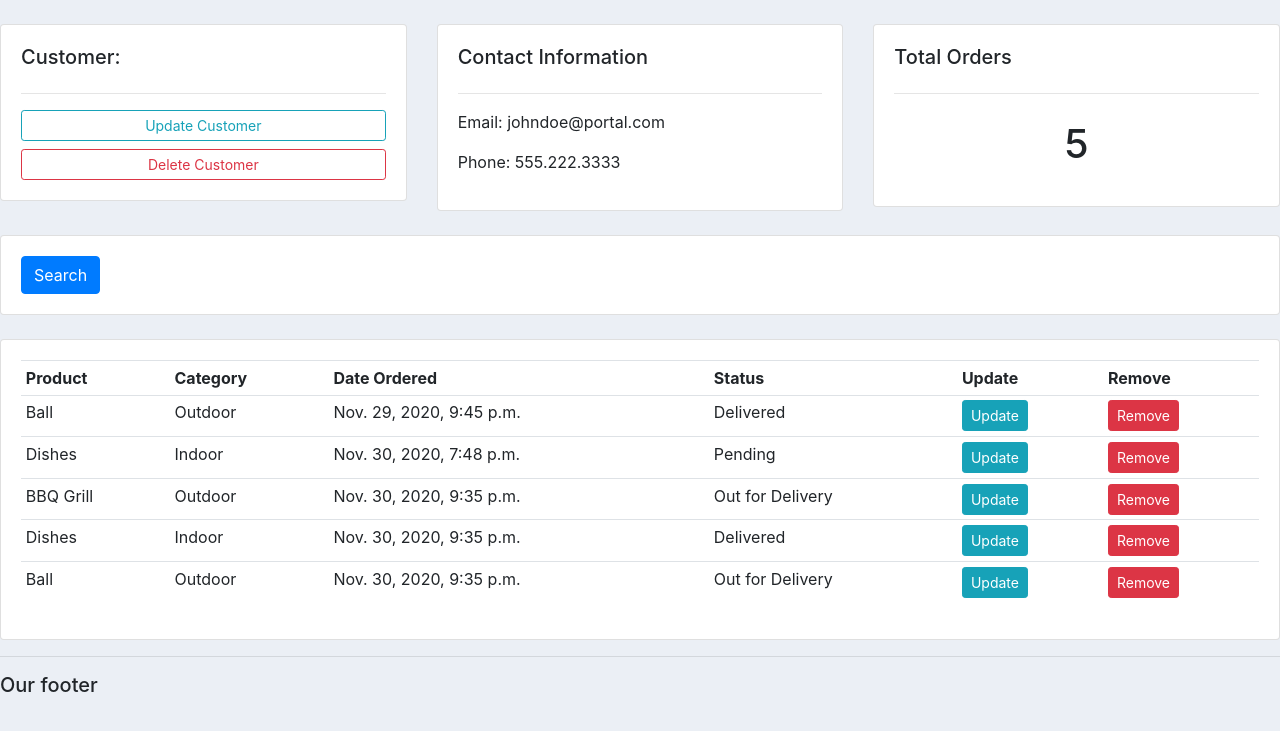
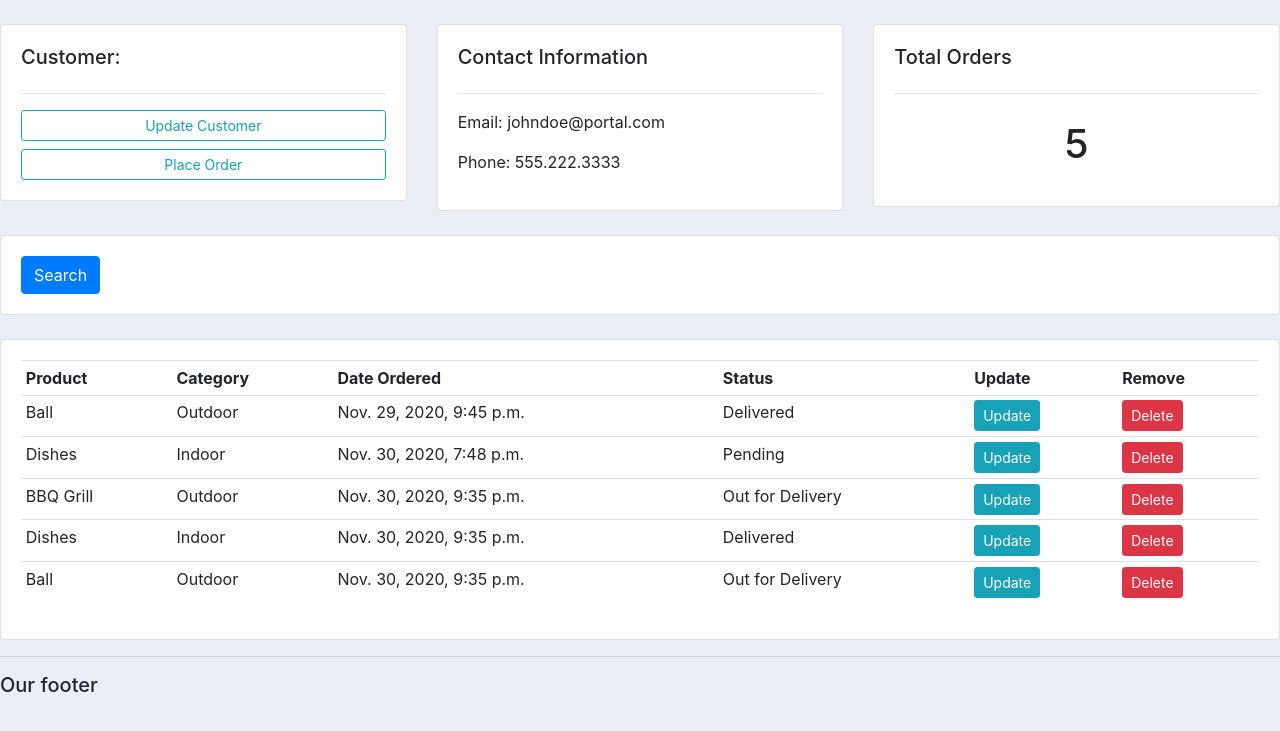
Before and after one commit to abdullah20401/Django-Customer-Relationship-Management, a Django app: page /customer/2 in a window 1280 px wide. Shown: the part 56-787 px from the top of the page. Run offline with Django 3.2, Linux system fonts and the light colour scheme; data comes from the database, SQL or seed files in the repository; both versions use the stored data as it was after the commit; some libraries are stand-ins or nearby versions.

Commit message:
Inline Formsets | Django (3.0) Crash Course Tutorials (pt 11)

```diff
--- a/accounts/models.py
+++ b/accounts/models.py
@@ -44,3 +44,6 @@ class Order(models.Model):
     product = models.ForeignKey(Product, null=True, on_delete=models.SET_NULL)
     date_created = models.DateTimeField(auto_now_add=True, null=True)
     status = models.CharField(max_length=200, null=True, choices=STATUS)
+
+    def __str__(self):
+        return self.product.name
--- a/accounts/templates/accounts/customer.html
+++ b/accounts/templates/accounts/customer.html
@@ -9,7 +9,7 @@
 			<h5>Customer:</h5>
 			<hr>
 			<a class="btn btn-outline-info  btn-sm btn-block" href="">Update Customer</a>
-			<a class="btn btn-outline-danger  btn-sm btn-block" href="">Delete Customer</a>
+			<a class="btn btn-outline-info  btn-sm btn-block" href="{% url 'create-order' customer.id %}">Place Order</a>
 
 		</div>
 	</div>
@@ -65,8 +65,8 @@
                         <td>{{ order.product.category }}</td>
                         <td>{{ order.date_created }}</td>
                         <td>{{ order.status }}</td>
-                        <td><a class="btn btn-sm btn-info" href="">Update</a></td>
-                        <td><a class="btn btn-sm btn-danger" href="">Remove</a></td>
+                        <td><a class="btn btn-sm btn-info" href="{% url 'update-order' order.id %}">Update</a></td>
+                        <td><a class="btn btn-sm btn-danger" href="{% url 'delete-order' order.id %}">Delete</a></td>
                     </tr>
                 {% endfor %}
 
--- a/accounts/templates/accounts/dashboard.html
+++ b/accounts/templates/accounts/dashboard.html
@@ -33,7 +33,7 @@
 		<h5>LAST 5 ORDERS</h5>
 		<hr>
 		<div class="card card-body">
-			<a class="btn btn-primary  btn-sm btn-block" href="">Create Order</a>
+
 			<table class="table table-sm">
 				<tr>
 					<th>Product</th>
@@ -48,8 +48,8 @@
                         <td>{{ order.product }}</td>
                         <td>{{ order.date_created }}</td>
                         <td>{{ order.status }}</td>
-                        <td><a class="btn btn-sm btn-info" href="">Update</a></td>
-                        <td><a class="btn btn-sm btn-danger" href="">Remove</a></td>
+                        <td><a class="btn btn-sm btn-info" href="{% url 'update-order' order.id %}">Update</a></td>
+                        <td><a class="btn btn-sm btn-danger" href="{% url 'delete-order' order.id %}">Delete</a></td>
                     </tr>
                 {% endfor %}
 
--- a/accounts/urls.py
+++ b/accounts/urls.py
@@ -5,4 +5,9 @@ urlpatterns = [
     path('', views.home, name='home'),
     path('products/', views.products, name='products'),
     path('customer/<str:pk>', views.customer, name='customer'),
+
+    path('create_order/<str:pk>/', views.createOrder, name='create-order'),
+    path('update_order/<str:pk>/', views.updateOrder, name='update-order'),
+    path('delete_order/<str:pk>/', views.deleteOrder, name='delete-order'),
+
 ]
--- a/accounts/views.py
+++ b/accounts/views.py
@@ -1,9 +1,10 @@
-from django.shortcuts import render
+from django.shortcuts import render, redirect
 from django.http import HttpResponse
+from django.forms import inlineformset_factory
 
 from .models import *
+from .forms import OrderForm
 
-# Create your views here.
 
 def home(request):
     orders = Order.objects.all()
@@ -41,3 +42,42 @@ def customer(request, pk):
         'order_count': order_count
     }
     return render(request, 'accounts/customer.html', context)
+
+def createOrder(request, pk):
+    OrderFormSet = inlineformset_factory(Customer, Order, fields=('product', 'status'), extra=10)
+    customer = Customer.objects.get(id=pk)
+    formset = OrderFormSet(queryset=Order.objects.none(), instance=customer)
+    if request.method == 'POST':
+        formset = OrderFormSet(request.POST, instance=customer)
+
+        if formset.is_valid():
+            formset.save()
+            return redirect('/')
+
+    context = {'formset': formset}
+    return render(request, 'accounts/order_form.html', context)
+
+def updateOrder(request, pk):
+
+    order = Order.objects.get(id=pk)
+    form = OrderForm(instance=order)
+
+    if request.method == 'POST':
+        form = OrderForm(request.POST, instance=order)
+        if form.is_valid():
+            form.save()
+            return redirect('/')
+
+    context = {'form': form}
+
+    return render(request, 'accounts/order_form.html', context)
+
+def deleteOrder(request, pk):
+    order = Order.objects.get(id=pk)
+    if request.method == 'POST':
+        order.delete()
+        return redirect('/')
+
+    context = {'item': order}
+
+    return render(request, 'accounts/delete.html', context)
```
Also changed, not shown: accounts/forms.py (added, +7 -0 lines), accounts/templates/accounts/delete.html (added, +20 -0 lines), accounts/templates/accounts/order_form.html (added, +21 -0 lines), db.sqlite3.
